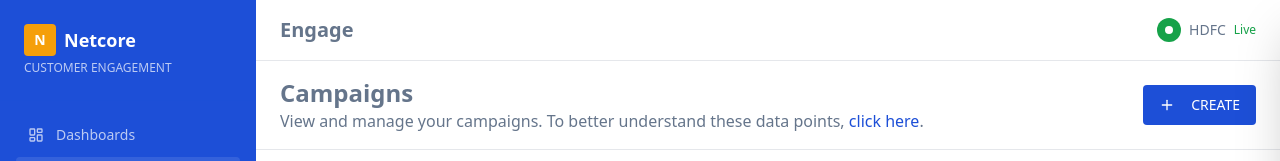
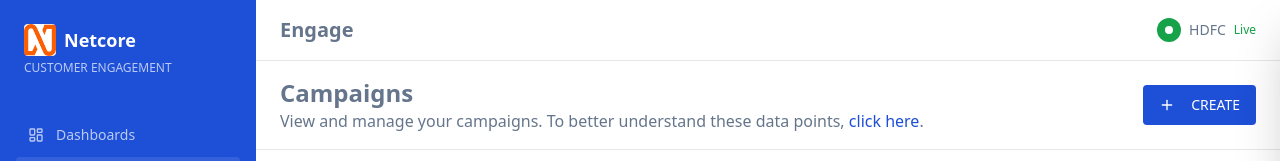
Before and after one commit to networkerman/nexara, a React (Vite) app: page /engage/campaigns in a window 1280 px wide. Shown: the top 161 px of the page. Built offline with nearby package versions, Linux system fonts and the light colour scheme; the HTML template or start-up script is replaced by a standard one.

Commit message:
Update Netcore logo

```diff
--- a/src/components/layout/AppLayout.tsx
+++ b/src/components/layout/AppLayout.tsx
@@ -48,9 +48,11 @@ export function AppLayout({
         {/* Logo */}
         <div className="p-6 border-b border-primary/20">
           <div className="flex items-center space-x-2">
-            <div className="w-8 h-8 bg-warning rounded-md flex items-center justify-center">
-              <span className="text-sm font-bold text-warning-foreground">N</span>
-            </div>
+            <img
+              src="/lovable-uploads/770b7510-d3df-445b-b9b0-7971f7f8105b.png"
+              alt="Netcore Logo"
+              className="w-8 h-8 rounded-md"
+            />
             <span className="text-lg font-semibold">Netcore</span>
           </div>
           <p className="text-xs text-primary-foreground/70 mt-1">CUSTOMER ENGAGEMENT</p>
```
Also changed, not shown: public/lovable-uploads/770b7510-d3df-445b-b9b0-7971f7f8105b.png (added).
